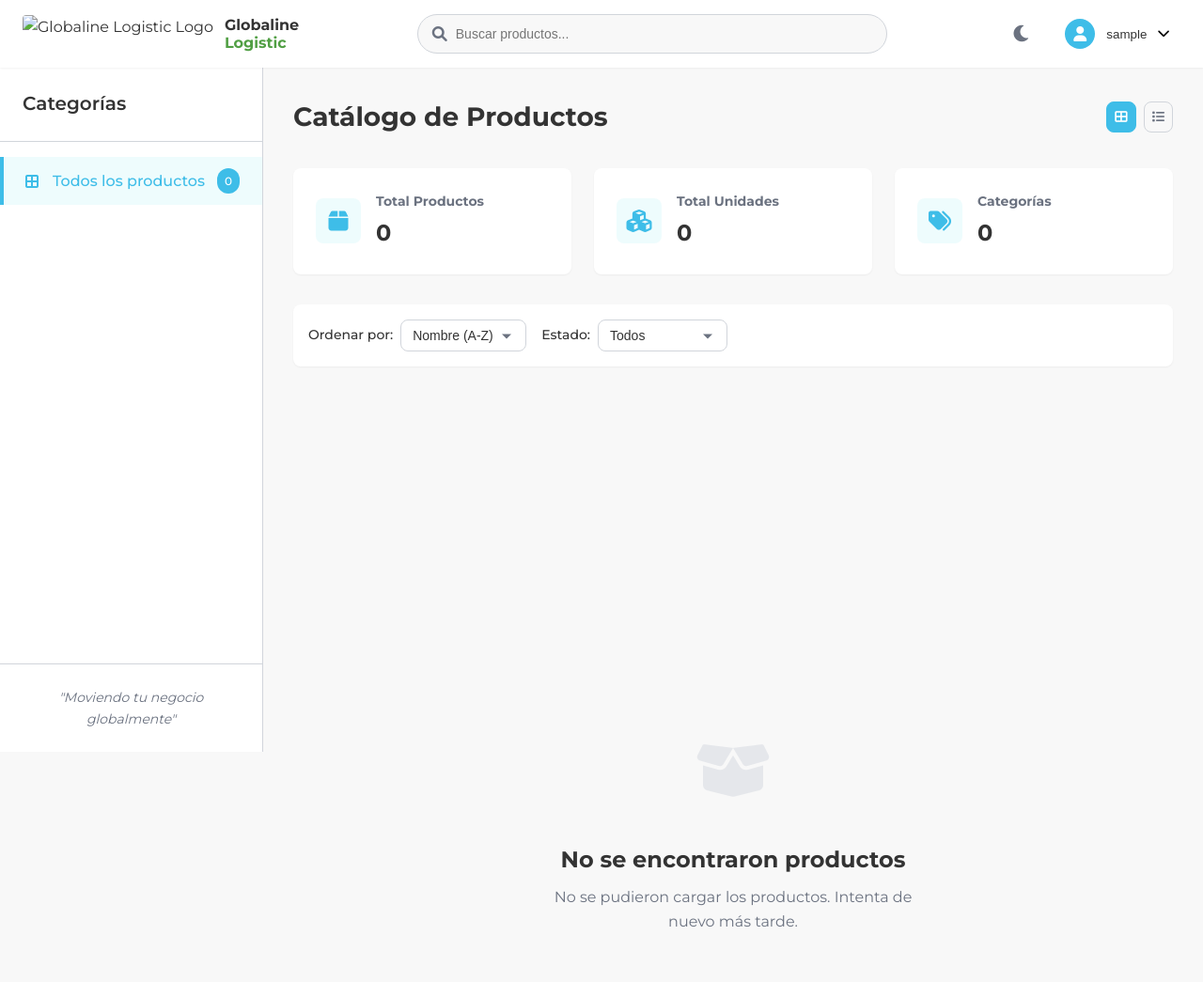
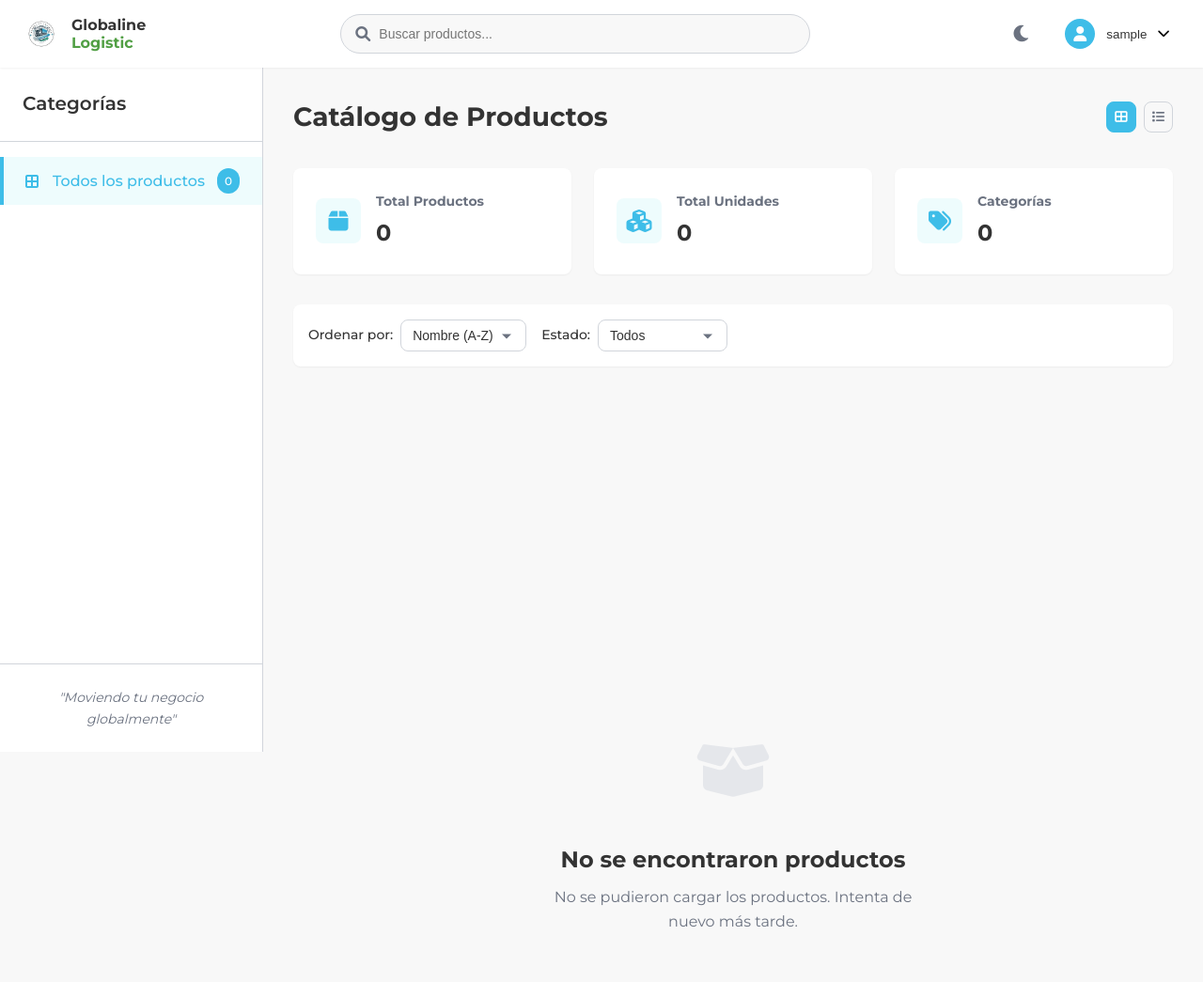
Before and after one commit to RuddyDLCP/globaline_logistic, a website: page html/dashboard_client.html in a window 1280 px wide. Shown: the whole page at 94% size. Drawn offline with Linux system fonts and the light colour scheme; no server answers; sample sign-in values are in the browser's storage.

```diff
--- a/html/dashboard_client.html
+++ b/html/dashboard_client.html
@@ -14,7 +14,7 @@
     <nav class="navbar">
         <div class="navbar-container">
             <div class="logo-wrapper">
-                <img src="img/logo.ico" alt="Globaline Logistic Logo" class="logo-img">
+                <img src="../img/logo.ico" alt="Globaline Logistic Logo" class="logo-img">
                 <div class="logo-text">
                     <span>Globaline</span>
                     <span class="logo-accent">Logistic</span>
```
